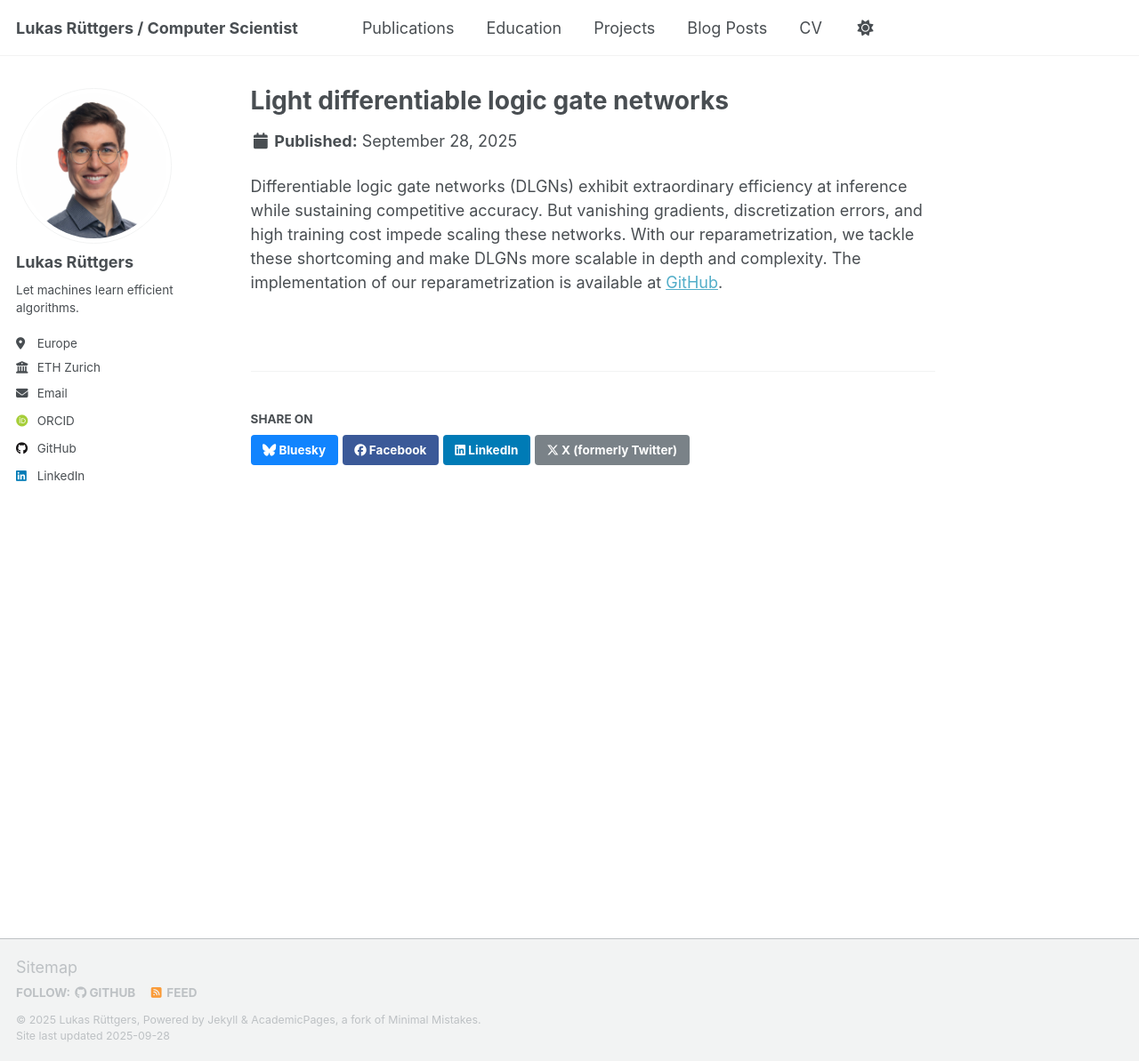
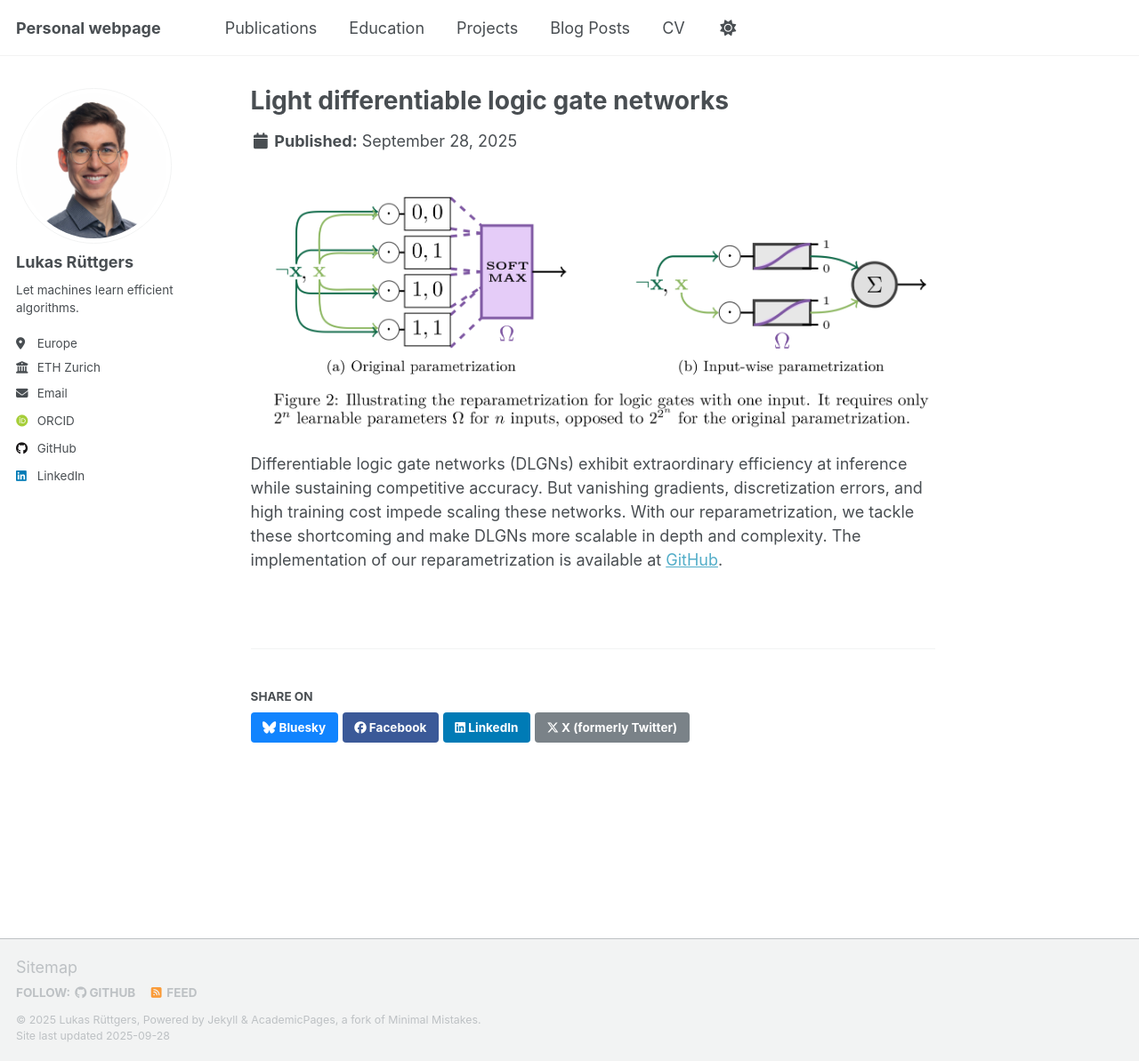
Before and after one commit to lukas-ruettgers/lukas-ruettgers.github.io, a Jekyll site: the page built from _portfolio/light-difflogic.md, in a window 1280 px wide and 1193 px high. Shown: the whole window at 89% size. Built offline with Jekyll 4.4.1, drawn with Linux system fonts in a browser that asks for light colours; some web fonts are replaced; a script that is not in the unit is left out.

Commit message:
Added illustration to project

```diff
--- a/_config.yml
+++ b/_config.yml
@@ -9,7 +9,7 @@
 # Basic Site Settings
 locale                   : "en-US"
 site_theme               : "default" # Currently available options are "default", "air"
-title                    : "Lukas Rüttgers / Computer Scientist"
+title                    : "Personal webpage"
 title_separator          : "-"
 name                     : &name "Lukas Rüttgers"
 description              : &description "Personal webpage"   # Update this with a general description of your site, this is the default if not overridden by a page
--- a/_portfolio/light-difflogic.md
+++ b/_portfolio/light-difflogic.md
@@ -3,6 +3,7 @@ title: "Light differentiable logic gate networks"
 excerpt: "Reparametrizing differentiable logic gate networks to make them more lightweight and scalable.<br/><img src='/images/light-difflogic.png'>"
 collection: portfolio
 ---
+![Illustration of reparametrization](/images/light-difflogic.png)
 
 Differentiable logic gate networks (DLGNs) exhibit extraordinary efficiency at inference while sustaining competitive accuracy.
 But vanishing gradients, discretization errors, and high training cost impede scaling these networks.
```
Also changed, not shown: README.md (+1 -1 lines).
